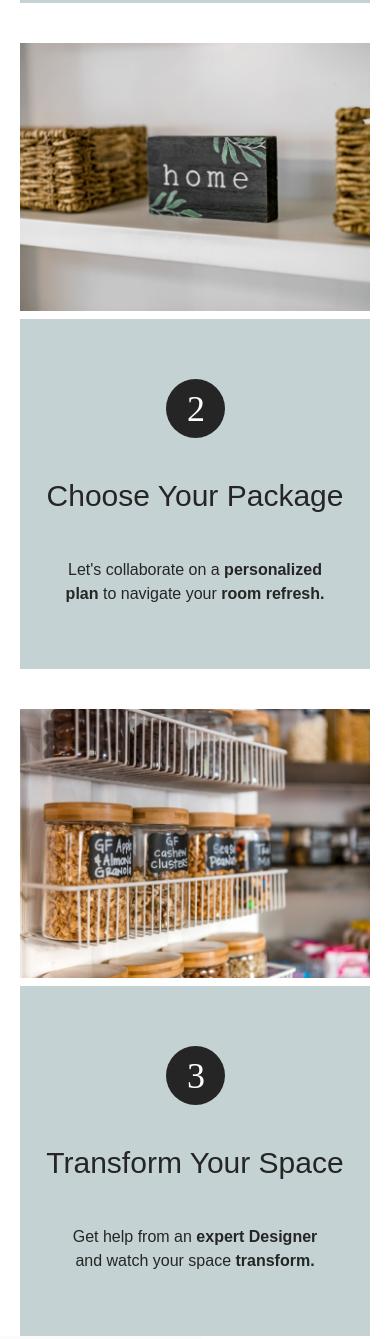
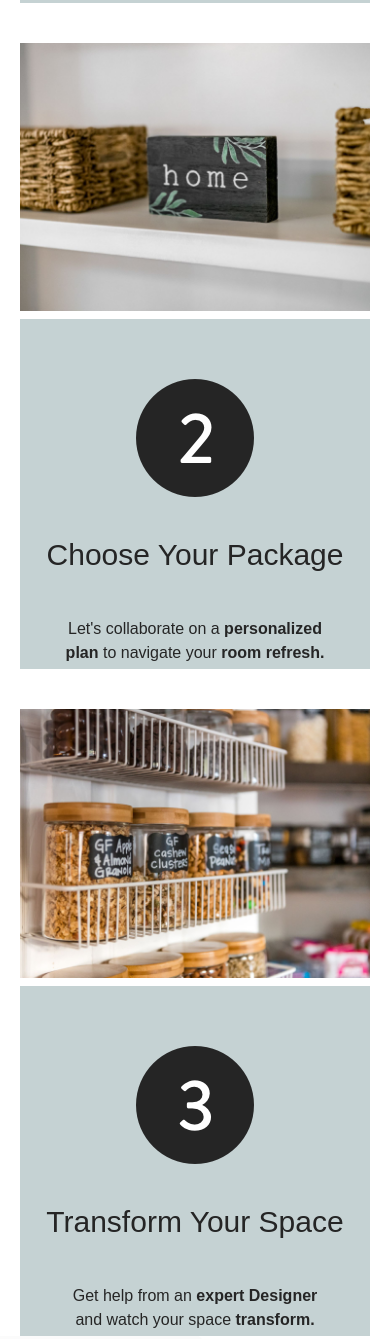
Before and after one commit to amandarango/amandarango.github.io, a plain HTML site: page index.html in a window 390 px wide. Shown: the part 2097-3436 px from the top of the page. Drawn offline with nearby package versions, Linux system fonts and the light colour scheme; a web font is replaced by a local one.

Commit message:
Replaced Svgs with PNGs

```diff
--- a/css/style.css
+++ b/css/style.css
@@ -683,7 +683,7 @@ h2 {
   .blue-box {
     height: 400px !important;
   }
-  .blue-box > svg {
+  .blue-box > img {
     padding-top: 60px !important;
   }
   .blue-box > h2 {
--- a/index.html
+++ b/index.html
@@ -255,23 +255,8 @@
           <img src="img/home-1.jpg" alt="Room Refresh Image">
         </picture>
         <div style="width: 50%; height: 100%; float: right; text-align: center; overflow: hidden; background-color: #C5D2D3;" class="blue-box">
-          <svg style="padding-top: 155px;" width="59px" height="59px" viewBox="0 0 59 59" version="1.1" xmlns="http://www.w3.org/2000/svg" xmlns:xlink="http://www.w3.org/1999/xlink">
-            <title>Group 9</title>
-            <g id="Home" stroke="none" stroke-width="1" fill="none" fill-rule="evenodd">
-              <g transform="translate(-1051.000000, -1578.000000)" id="Group-20">
-                <g transform="translate(0.000000, 1422.000000)">
-                  <g id="Group-4" transform="translate(890.000000, 156.000000)">
-                    <g id="Group-9" transform="translate(161.000000, 0.000000)">
-                      <circle id="Oval" fill="#252525" cx="29.5" cy="29.5" r="29.5"></circle>
-                      <text id="1" font-family="BrandonGrotesque-Medium, Brandon Grotesque" font-size="36" font-weight="400" letter-spacing="-0.864" fill="#FFFFFF">
-                        <tspan x="24.258" y="42">1</tspan>
-                      </text>
-                    </g>
-                  </g>
-                </g>
-              </g>
-            </g>
-          </svg><br><br>
+          <img style="padding-top: 155px;" src="img/circle-1.png" alt="Step 1">
+          <br><br>
           <h1>Meet with a Designer</h1><br>
           <h2 style="padding-left: 168px; padding-right: 168px;">Share your <b>style needs,</b> photos</b> of your room, and any <b>inspiration.</b></h2>
         </div>
@@ -281,23 +266,7 @@
     <div>
       <div id="package" style="height: 552px;" class="hero-container">
         <div style="width: 50%; height: 100%; float: right; text-align: center; overflow: hidden; background-color: #C5D2D3;" class="blue-box">
-          <svg style="padding-top: 155px;" width="59px" height="59px" viewBox="0 0 59 59" version="1.1" xmlns="http://www.w3.org/2000/svg" xmlns:xlink="http://www.w3.org/1999/xlink">
-            <title>Group 10</title>
-            <g id="Home" stroke="none" stroke-width="1" fill="none" fill-rule="evenodd">
-              <g transform="translate(-330.000000, -2128.000000)" id="Group-16">
-                <g transform="translate(0.000000, 1973.000000)">
-                  <g id="Group-5" transform="translate(169.000000, 155.000000)">
-                    <g id="Group-10" transform="translate(161.000000, 0.000000)">
-                      <circle id="Oval" fill="#252525" cx="29.5" cy="29.5" r="29.5"></circle>
-                      <text id="2" font-family="BrandonGrotesque-Medium, Brandon Grotesque" font-size="36" font-weight="400" letter-spacing="-0.864" fill="#FFFFFF">
-                        <tspan x="21.108" y="42">2</tspan>
-                      </text>
-                    </g>
-                  </g>
-                </g>
-              </g>
-            </g>
-          </svg><br><br>
+          <img style="padding-top: 155px;" src="img/circle-2.png" alt="Step 2"><br><br>
           <h1>Choose Your Package</h1><br>
           <h2 style="padding-left: 168px; padding-right: 168px;">Let's collaborate on a <b>personalized plan</b> to navigate your <b>room refresh.</b></h2>
         </div>
@@ -313,23 +282,7 @@
           <img src="img/home-3.jpg" alt="Room Refresh Image">
         </picture>
         <div style="width: 50%; height: 100%; float: right; text-align: center; overflow: hidden; background-color: #C5D2D3;" class="blue-box">
-          <svg style="padding-top: 155px;" width="59px" height="59px" viewBox="0 0 59 59" version="1.1" xmlns="http://www.w3.org/2000/svg" xmlns:xlink="http://www.w3.org/1999/xlink">
-            <title>Group 11</title>
-            <g id="Home" stroke="none" stroke-width="1" fill="none" fill-rule="evenodd">
-              <g transform="translate(-1051.000000, -2681.000000)" id="Group-21">
-                <g transform="translate(0.000000, 2523.000000)">
-                  <g id="Group-6" transform="translate(887.000000, 158.000000)">
-                    <g id="Group-11" transform="translate(164.000000, 0.000000)">
-                      <circle id="Oval" fill="#252525" cx="29.5" cy="29.5" r="29.5"></circle>
-                      <text id="3" font-family="BrandonGrotesque-Medium, Brandon Grotesque" font-size="36" font-weight="400" letter-spacing="-0.864" fill="#FFFFFF">
-                        <tspan x="20.91" y="42">3</tspan>
-                      </text>
-                    </g>
-                  </g>
-                </g>
-              </g>
-            </g>
-          </svg><br><br>
+          <img style="padding-top: 155px;" src="img/circle-3.png" alt="Step 3"><br><br>
           <h1>Transform Your Space</h1><br>
           <h2 style="padding-left: 168px; padding-right: 168px;">Get help from an <b>expert Designer</b> and watch your space <b>transform.</b></h2>
         </div>
```
Also changed, not shown: img/circle-1.png (added), img/circle-2.png (added), img/circle-3.png (added).
